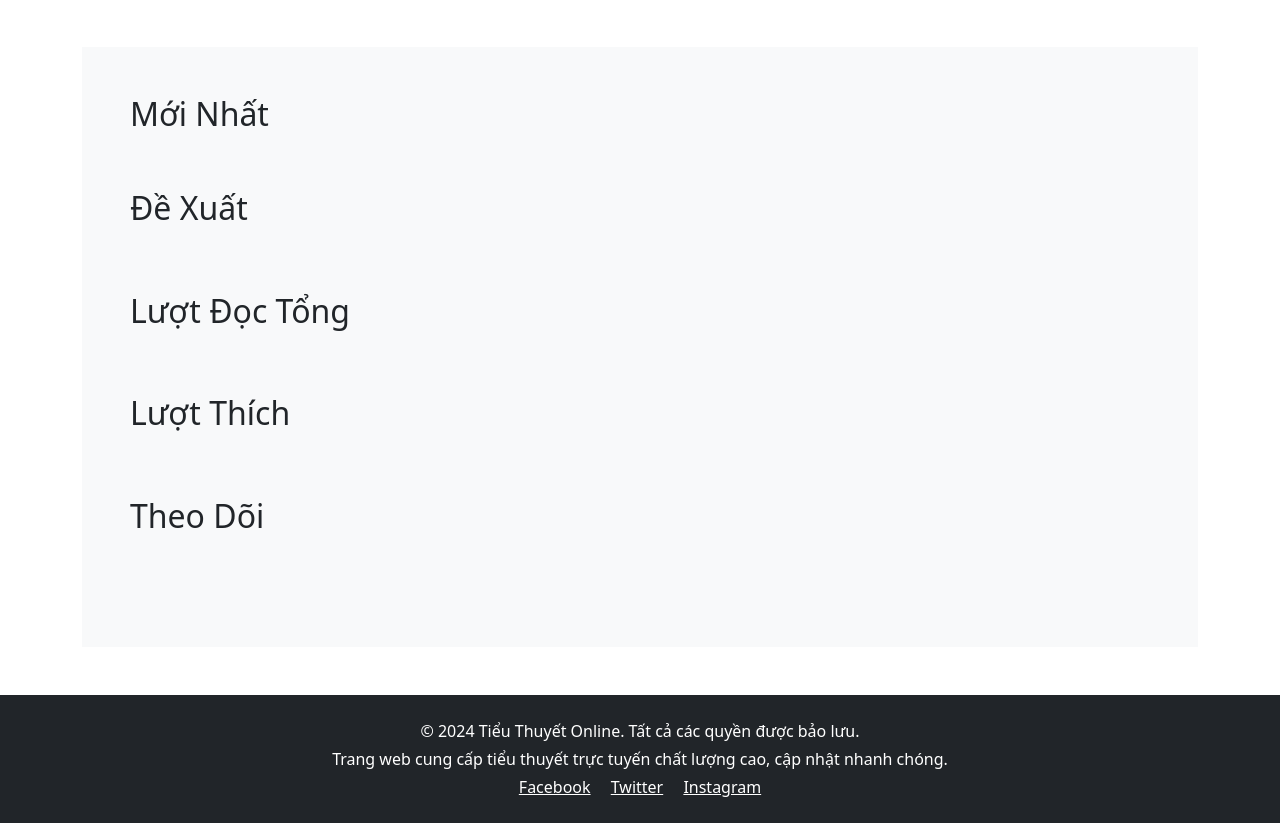
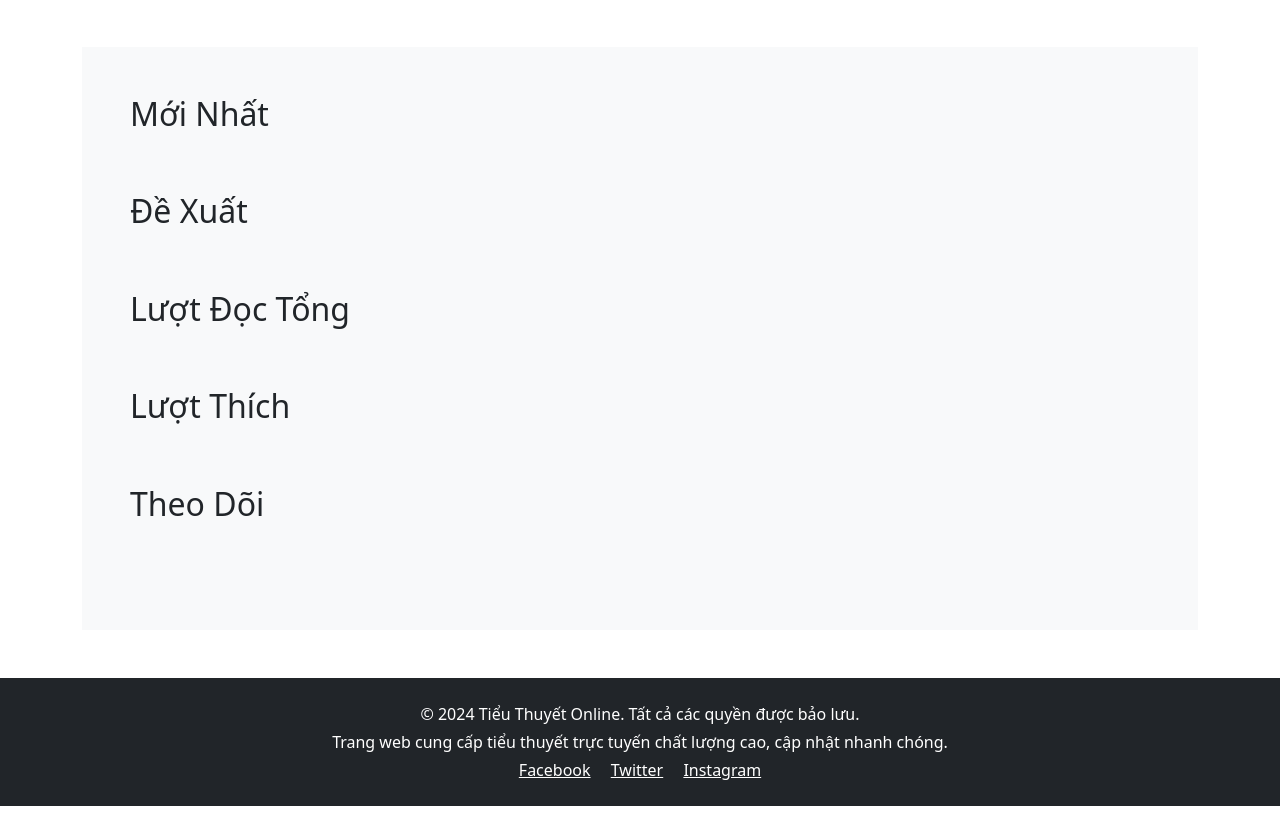
Before and after one commit to phamt1552001/RingoNovel, a Django app: page / in a window 1280 px wide. Shown: the part 589-1412 px from the top of the page. Run offline with Django 5.2, Linux system fonts and the light colour scheme; data that the repository does not hold is empty.

Commit message:
Fix: Chỉnh sửa lại fontend

```diff
--- a/web/static/css/base.css
+++ b/web/static/css/base.css
@@ -1,16 +1,15 @@
 
-/* Navbar */
-#navbarNav ul{
-    border-bottom: 2px solid #f1f1f1;
+.line{
+    border-bottom: 1px solid #f1f1f1;
 }
-#navbarNav ul li::after{
+.line-color::after{
     content: "";
     width: 0%;
-    height: 2px;
+    height: 3px;
     background: linear-gradient(to right, #ee5e5e, #ff0000);
     display: block;
 }
-#navbarNav ul li:hover::after{
+.line-color:hover::after{
     width: 100%;
     box-shadow: 0 2px 5px rgba(0, 153, 255, 0.2);
     transition: width 0.3s;
--- a/web/templates/base.html
+++ b/web/templates/base.html
@@ -35,10 +35,10 @@
                     <span class="navbar-toggler-icon"></span>
                 </button>
                 <div class="collapse navbar-collapse" id="navbarNav">
-                    <ul class="navbar-nav ms-auto">
-                        <li class="nav-item"><a class="nav-link" href="#moi-nhat">Mới Nhất</a></li>
-                        <li class="nav-item"><a class="nav-link" href="#hot-ngay">Hot Ngày</a></li>
-                        <li class="nav-item"><a class="nav-link" href="#">Tìm kiếm</a></li>
+                    <ul class="navbar-nav ms-auto line">
+                        <li class="nav-item line-color"><a class="nav-link" href="#moi-nhat">Mới Nhất</a></li>
+                        <li class="nav-item line-color"><a class="nav-link" href="#hot-ngay">Hot Ngày</a></li>
+                        <li class="nav-item line-color"><a class="nav-link" href="#">Tìm kiếm</a></li>
                         <li class="nav-item dropdown">
                             <a class="nav-link dropdown-toggle" href="#" id="userDropdown" role="button" data-bs-toggle="dropdown" aria-expanded="false">
                                 Tài Khoản
--- a/web/templates/index.html
+++ b/web/templates/index.html
@@ -47,7 +47,7 @@
     </style>
     <!-- Tiểu Thuyết Mới Nhất -->
     <section id="moi-nhat" class="mb-5">
-        <h2>Mới Nhất</h2>
+        <h2 class="line-color">Mới Nhất</h2>
         <div class="row">
             {% for novel in novels_news %}
             <div class = "border m-1">
@@ -60,7 +60,7 @@
 
         <!-- Tiểu Thuyết Đề Xuất -->
         <section id="de-xuat" class="mb-5">
-            <h2 class="mb-3">Đề Xuất</h2>
+            <h2 class="line-color">Đề Xuất</h2>
             <div class="row row-cols-3">
                 <!-- Lặp lại 4 hàng, mỗi hàng 3 cột -->
                 {% for novel in hot_novels %}
@@ -77,7 +77,7 @@
 
     <!-- Top Tiểu Thuyết -->
     <section id="top-novels" class="mb-5">
-        <h2 class="mb-3">Lượt Đọc Tổng</h2>
+        <h2 class="line-color">Lượt Đọc Tổng</h2>
         <div class="row row-cols-3">
             <!-- Lặp lại 4 hàng, mỗi hàng 3 cột -->
             {% for novel in top_novels %}
@@ -92,7 +92,7 @@
     </section>
 
     <section id="top-like-novels" class="mb-5">
-        <h2 class="mb-3">Lượt Thích</h2>
+        <h2 class="line-color">Lượt Thích</h2>
         <div class="row row-cols-3">
             <!-- Lặp lại 4 hàng, mỗi hàng 3 cột -->
             {% for novel in top_like_novels %}
@@ -107,7 +107,7 @@
     </section>
 
     <section id="top-like-novels" class="mb-5">
-        <h2 class="mb-3">Theo Dõi</h2>
+        <h2 class="line-color">Theo Dõi</h2>
         <div class="row row-cols-3">
             <!-- Lặp lại 4 hàng, mỗi hàng 3 cột -->
             {% for novel in top_follow_novels %}
```
